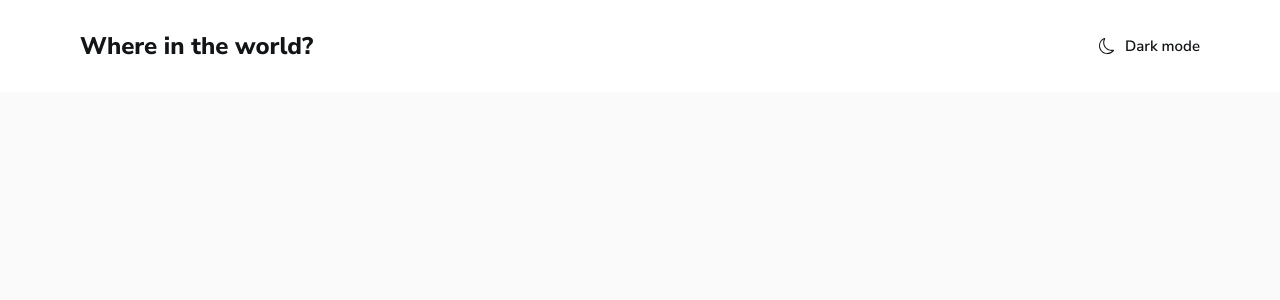
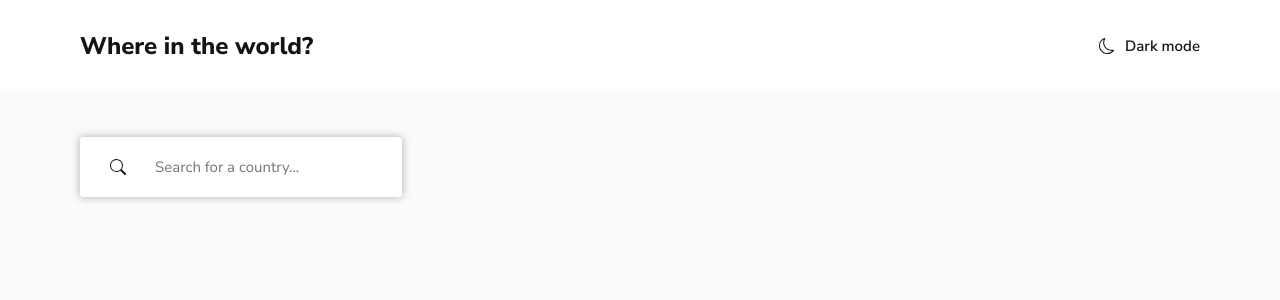
Before and after one commit to acasadovalencia/app-countries, a React (Vite) app: page / in a window 1280 px wide. Shown: the top 300 px of the page. Built offline with nearby package versions, Linux system fonts and the light colour scheme.

Commit message:
Search input done

```diff
--- /dev/null
+++ b/src/components/Header/SearchInput/SearchInput.css
@@ -0,0 +1,16 @@
+.Input-wrapper{
+    position: relative;
+}
+.Input-svg{
+    position: absolute;
+    top: 50%;
+    transform: translateY(-50%);
+    left: 1.875rem;
+    fill: var(--font-c-primary);
+}
+.Country-input{
+    padding: 1.25rem 4.6875rem;
+    border-radius: .2rem;
+    box-shadow: 0 0 .625rem rgba(0, 0, 0, 0.3);
+    background-color: var(--bg-c-primary);
+}
--- /dev/null
+++ b/src/components/Header/SearchInput/SearchInput.jsx
@@ -0,0 +1,17 @@
+import './SearchInput.css'
+
+export const SearchInput = ()=>{
+
+    return(
+        <>
+        <form action="POST" className="Search-form">
+            <div className="Input-wrapper">
+            <svg className='Input-svg' xmlns="http://www.w3.org/2000/svg" width="16" height="16" fill="currentColor" viewBox="0 0 16 16">
+                <path d="M11.742 10.344a6.5 6.5 0 1 0-1.397 1.398h-.001q.044.06.098.115l3.85 3.85a1 1 0 0 0 1.415-1.414l-3.85-3.85a1 1 0 0 0-.115-.1zM12 6.5a5.5 5.5 0 1 1-11 0 5.5 5.5 0 0 1 11 0"/>
+            </svg>
+            <input type="text" className="Country-input" placeholder='Search for a country...' />
+            </div>
+        </form>
+        </>
+    )
+}
--- a/src/pages/Main/Main.css
+++ b/src/pages/Main/Main.css
@@ -0,0 +1,3 @@
+.Main{
+    padding: 2.8125rem 5rem;
+}
--- a/src/pages/Main/Main.jsx
+++ b/src/pages/Main/Main.jsx
@@ -1,3 +1,4 @@
+import { SearchInput } from '../../components/Header/SearchInput/SearchInput'
 import './Main.css'
 
 export const Main = ()=>{
@@ -6,7 +7,7 @@ export const Main = ()=>{
     return(
         <>
         <main className="Main">
-
+            <SearchInput/>
         </main>
         </>
     )
```
